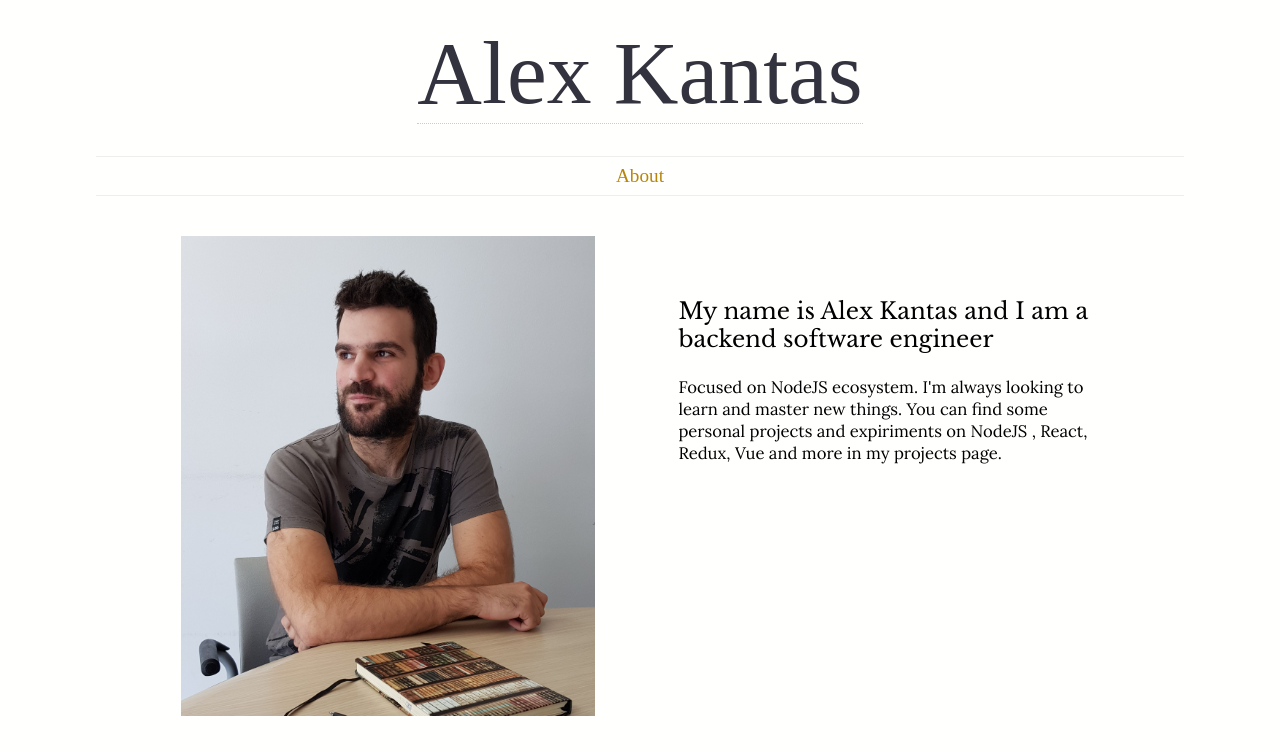
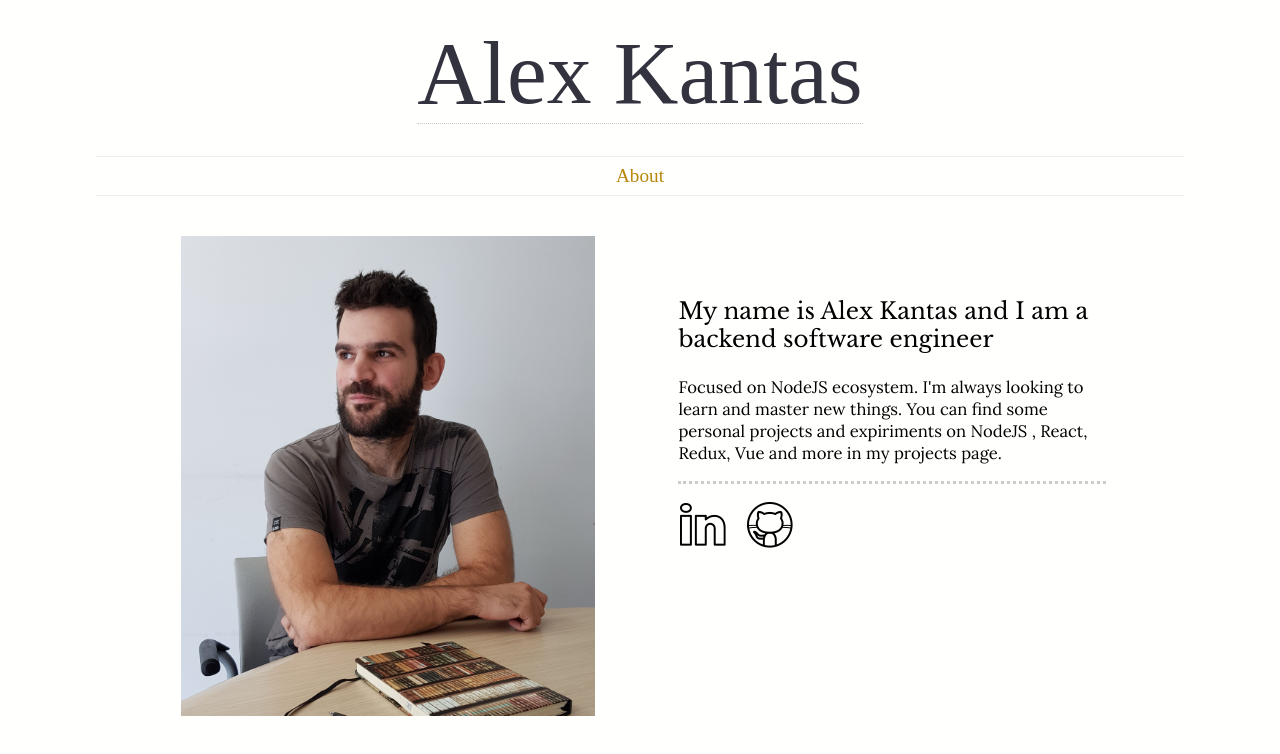
Before and after one commit to alexkantas/alexkantas.github.io, a plain HTML site: page index.html in a window 1280 px wide. Drawn offline with nearby package versions, Linux system fonts and the light colour scheme; a web font is replaced by a local one.

Commit message:
add social buttons

```diff
--- a/css/style.css
+++ b/css/style.css
@@ -138,6 +138,23 @@ hr {
     display: none;
 }
 
+.social-logos{
+    border-top-style:dotted;
+    border-top-color:#ccc;
+    padding-top: 2vh;
+}
+
+.social-logos > a{
+    padding-right: 1vw;
+}
+
+.social-logos > a > img{
+    max-width: 30%;
+    max-height: 7vh;
+    width: auto;
+    height: auto;
+}
+
 @media (min-width: 500px) {
     .my-name {
         font-size: 12vw;
--- a/index.html
+++ b/index.html
@@ -11,7 +11,7 @@
     <link href="https://fonts.googleapis.com/css?family=Coustard" rel="stylesheet">
     <link href="https://fonts.googleapis.com/css?family=Lora" rel="stylesheet">
     <link href="https://fonts.googleapis.com/css?family=Libre+Baskerville" rel="stylesheet">
-    <title>Alex Kantas Personal Page</title>
+    <title>Alex Kantas - Personal Page</title>
 </head>
 
 <body class="body">
@@ -36,7 +36,10 @@
                     I'm always looking to learn and master new things.
                     You can find some personal projects and expiriments on NodeJS , React, Redux, Vue and more in my
                     projects page.</p>
-
+                    <div class="social-logos">
+                        <a title="Contact me on LinkedIn" href="https://www.linkedin.com/in/alexkantas/" target="_blank"><img src="./img/linkedin.png"></a>
+                        <a title="Checkout my repositories on Github" href="https://github.com/alexkantas" target="_blank"><img src="./img/github.png"></a>
+                    </div>
             </div>
         </section>
     </div>
```
